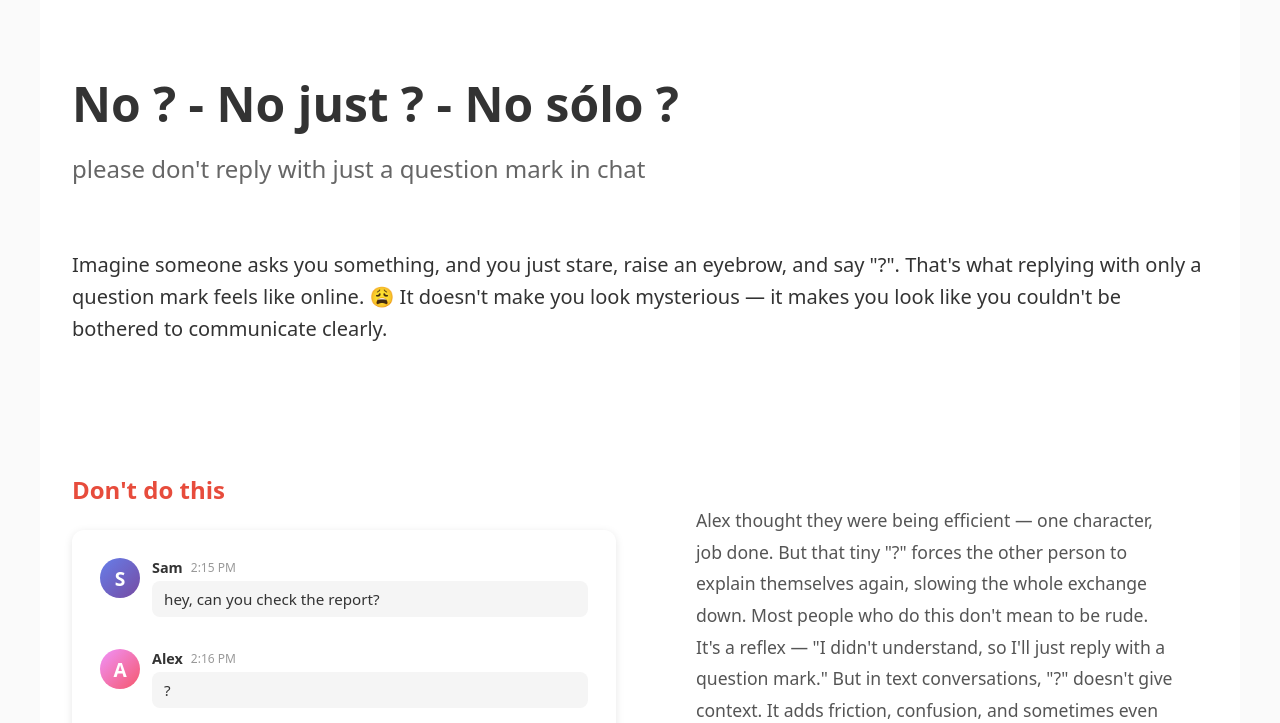
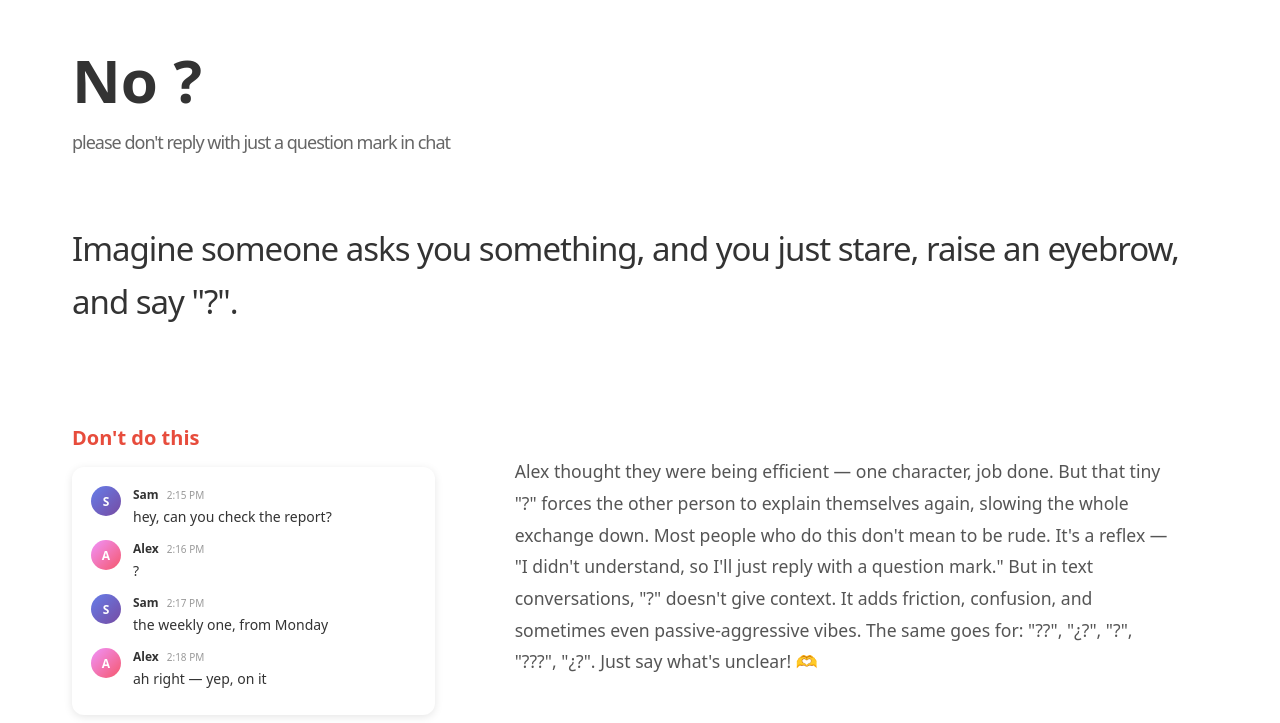
Before and after one commit to EsteveSegura/noquestionmark, a website built with Vite: page index.html in a window 1280 px wide. Shown: the part 121-844 px from the top of the page. Built offline with nearby package versions, Linux system fonts and the light colour scheme.

Commit message:
styles: fonts and more sizes updated

```diff
--- a/src/components/ChatExampleSection/ChatExample/ChatExample.css
+++ b/src/components/ChatExampleSection/ChatExample/ChatExample.css
@@ -4,8 +4,8 @@
 }
 
 .chat-example__title {
-  font-size: 1.5rem;
-  margin-bottom: 1.5rem;
+  font-size: 20px;
+  margin-bottom: 1rem;
   color: #e74c3c;
   font-weight: 600;
 }
--- a/src/components/ChatExampleSection/ChatExample/ChatMessage.css
+++ b/src/components/ChatExampleSection/ChatExample/ChatMessage.css
@@ -1,13 +1,13 @@
 .chat-message {
   display: flex;
   gap: 0.75rem;
-  padding: 0.75rem;
+  padding: 3px;
   margin-bottom: 0.5rem;
 }
 
 .chat-message__avatar {
-  width: 40px;
-  height: 40px;
+  width: 30px;
+  height: 30px;
   border-radius: 50%;
   background: linear-gradient(135deg, #667eea 0%, #764ba2 100%);
   display: flex;
@@ -15,7 +15,7 @@
   justify-content: center;
   color: white;
   font-weight: bold;
-  font-size: 1.2rem;
+  font-size: 12px;
   flex-shrink: 0;
 }
 
@@ -36,19 +36,17 @@
 
 .chat-message__name {
   font-weight: 600;
-  font-size: 0.9rem;
+  font-size: 12px;
   color: #333;
 }
 
 .chat-message__time {
-  font-size: 0.75rem;
+  font-size: 10px;
   color: #999;
 }
 
 .chat-message__text {
-  background: #f5f5f5;
-  padding: 0.5rem 0.75rem;
   border-radius: 0.5rem;
-  font-size: 0.95rem;
+  font-size: 14px;
   color: #333;
 }
--- a/src/components/ChatExampleSection/ChatExampleSection.css
+++ b/src/components/ChatExampleSection/ChatExampleSection.css
@@ -4,7 +4,7 @@
 
 .chat-example-section__container {
   display: grid;
-  grid-template-columns: 1fr 1fr;
+  grid-template-columns: 0.5fr 1fr;
   gap: 3rem;
   align-items: start;
 }
--- a/src/components/Header/Header.css
+++ b/src/components/Header/Header.css
@@ -1,15 +1,17 @@
 .header {
-  padding: 12rem 0 4rem 0;
+  padding: 10rem 0 4.3rem 0;
 }
 
 .header h1 {
-  font-size: 3rem;
-  margin-bottom: 1rem;
+  font-size: 60px;
+  font-weight: 900;
+  margin-bottom: 9px;
   color: #333;
 }
 
 .header h2 {
-  font-size: 1.5rem;
-  font-weight: 400;
+  font-size: 18px;
+  font-weight: 200;
   color: #666;
+  letter-spacing: -1px;
 }
--- a/src/components/IntroText/IntroText.css
+++ b/src/components/IntroText/IntroText.css
@@ -1,9 +1,11 @@
 .intro-text {
-  padding: 0 0 4rem 0;
+  padding: 0 0 2rem 0;
 }
 
 .intro-text p {
-  font-size: 20px;
+  font-size: 33px;
+  font-weight: 300;
+  letter-spacing: -1px;
   line-height: 1.6;
   color: #333;
 }
--- a/src/style.css
+++ b/src/style.css
@@ -6,7 +6,6 @@
 
 body {
   font-family: system-ui, -apple-system, sans-serif;
-  background: #fafafa;
 }
 
 #app {
--- a/src/translations.js
+++ b/src/translations.js
@@ -1,11 +1,11 @@
 export const translations = {
   en: {
     header: {
-      title: 'No ? - No just ? - No sólo ?',
+      title: 'No ?',
       subtitle: 'please don\'t reply with just a question mark in chat'
     },
     intro: {
-      text: 'Imagine someone asks you something, and you just stare, raise an eyebrow, and say "?". That\'s what replying with only a question mark feels like online. 😩 It doesn\'t make you look mysterious — it makes you look like you couldn\'t be bothered to communicate clearly.'
+      text: 'Imagine someone asks you something, and you just stare, raise an eyebrow, and say "?".'
     },
     dontDoThis: {
       title: 'Don\'t do this',
```
